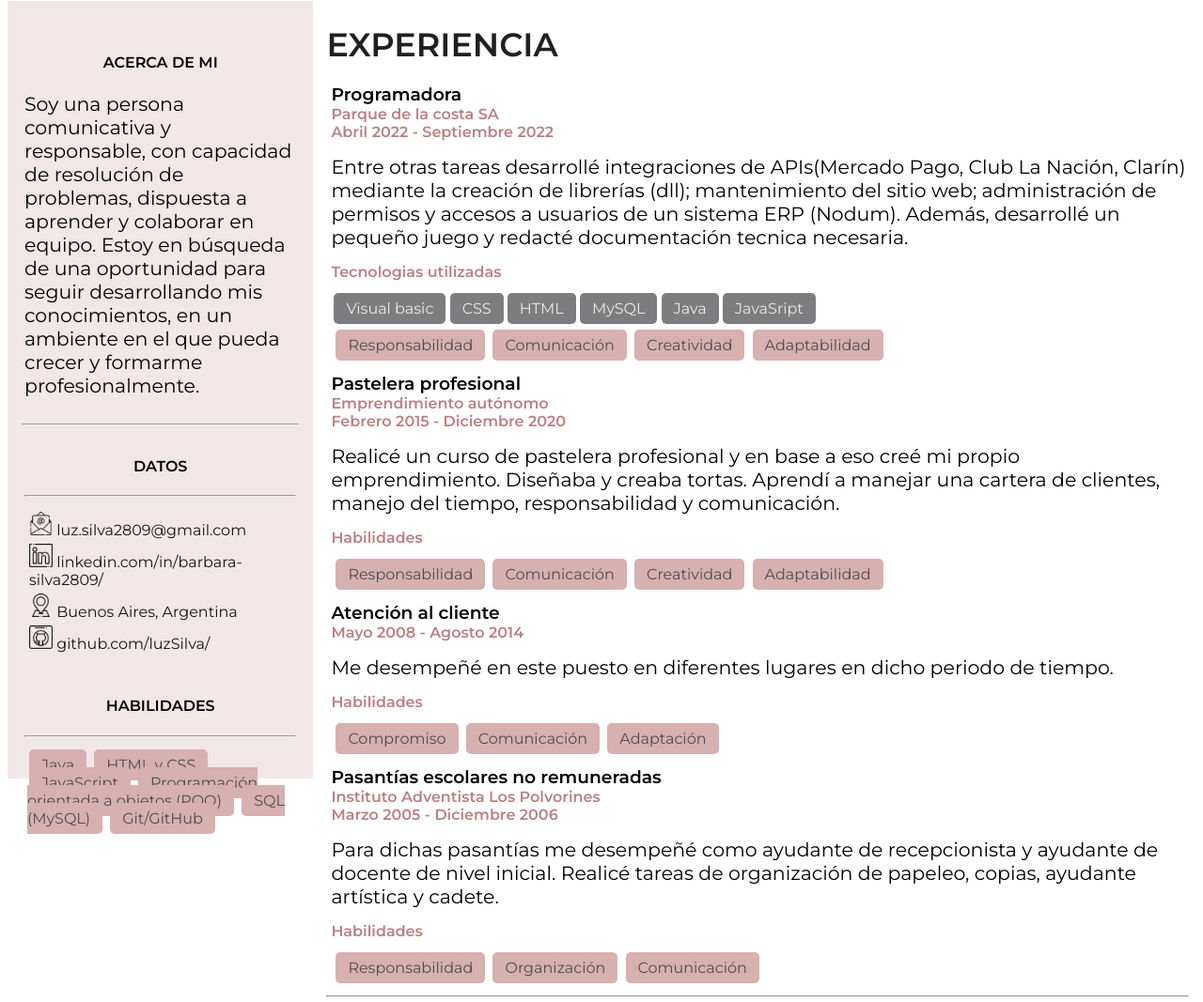
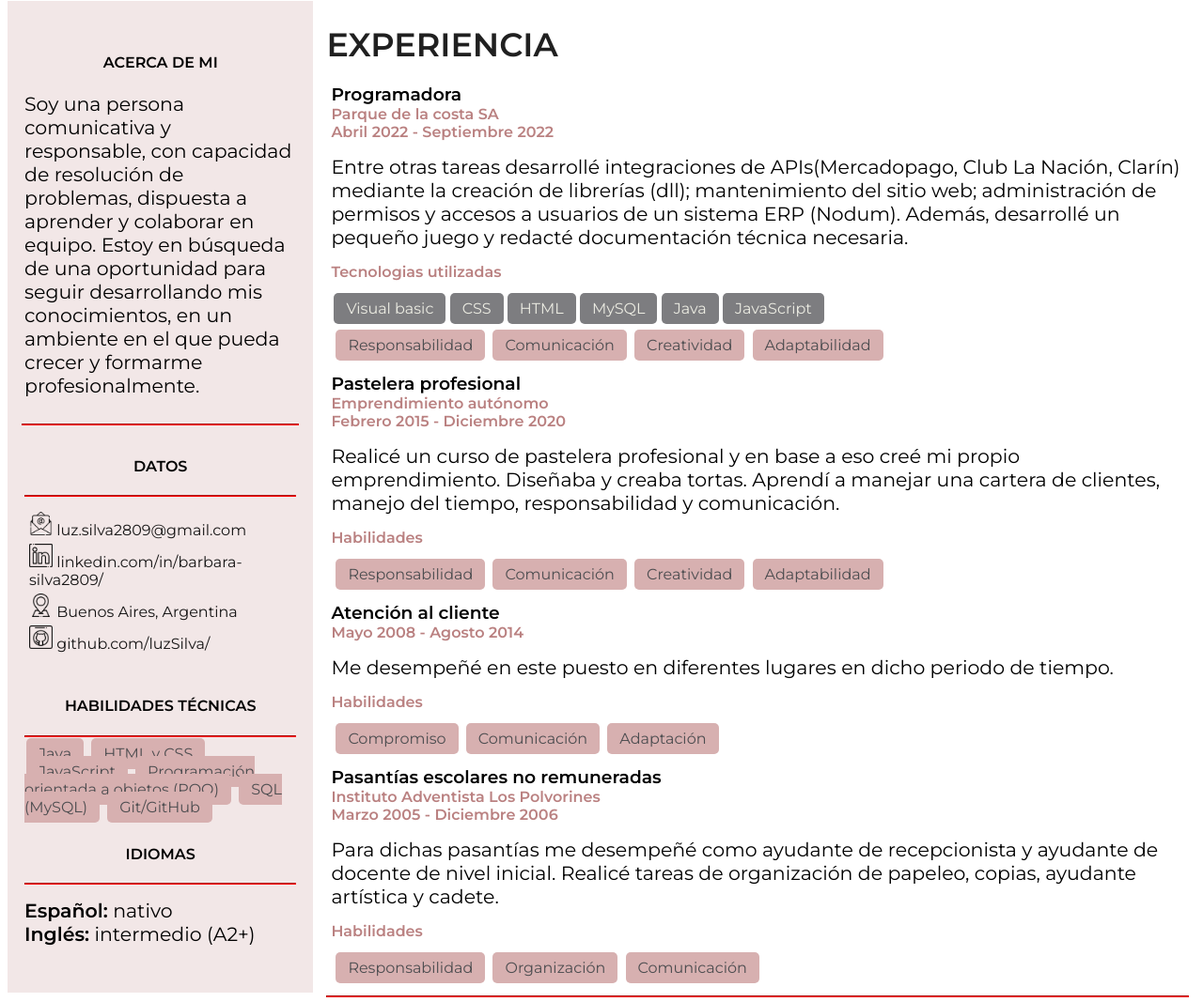
Before and after one commit to luzSilva/CV_Barbara-Silva, a plain HTML site: page index.html in a window 1280 px wide. Shown: the part 347-1414 px from the top of the page at 94% size. Drawn offline with Linux system fonts and the light colour scheme.

Commit message:
se ajusta altura de elementos

```diff
--- a/index.html
+++ b/index.html
@@ -41,18 +41,25 @@
                 </ul>
             </article>
             <article class="habilidades">
-                <h4>HABILIDADES</h4>
+                <h4>HABILIDADES TÉCNICAS</h4>
                 <hr>
-                <div>
+
                 <span>Java</span>
                 <span>HTML y CSS</span>
                 <span>JavaScript</span>
                 <span>Programación orientada a objetos (POO)</span>
                 <span>SQL (MySQL)</span>
                 <span>Git/GitHub</span>
-                </div>
             </article>
 
+            <article>
+                <h4>IDIOMAS</h4>
+                <hr>
+                <p>
+                    <b>Español:</b> nativo <br>
+                    <b>Inglés:</b> intermedio (A2+)
+                </p>
+            </article>
 
         </section>
         <section class="general">
@@ -63,8 +70,8 @@
                         <h3>Programadora</h3>
                         <h4>Parque de la costa SA <br>
                             Abril 2022 - Septiembre 2022</h4>
-                        <p>Entre otras tareas desarrollé integraciones de APIs(Mercado Pago, Club La Nación, Clarín) mediante la creación de librerías (dll); mantenimiento del sitio web; administración de permisos y accesos a usuarios de un sistema ERP (Nodum).
-                            Además, desarrollé un pequeño juego y redacté documentación tecnica necesaria.
+                            <p>Entre otras tareas desarrollé integraciones de APIs(Mercadopago, Club La Nación, Clarín) mediante la creación de librerías (dll); mantenimiento del sitio web; administración de permisos y accesos a usuarios de un sistema ERP (Nodum).
+                                Además, desarrollé un pequeño juego y redacté documentación técnica necesaria.
                             </p>
                             <h4>Tecnologias utilizadas</h4>
                             <div class="tecnologias">
@@ -73,7 +80,7 @@
                                 <span>HTML</span>
                                 <span>MySQL</span>
                                 <span>Java</span>
-                            <span>JavaSript</span>
+                                <span>JavaScript</span>
                             </div>
                             <div class="habilidades">
                                 <span>Responsabilidad</span>
--- a/style.css
+++ b/style.css
@@ -1,6 +1,6 @@
 html{
     font-family: 'Montserrat', sans-serif;
-    height: 100%;
+    height: auto;
 }
 body
 {
@@ -10,7 +10,7 @@ body
 main
 {
     display: inline-block;
-    height: 100%;
+    height: auto;
     width: 100%;
 }
 header
@@ -62,7 +62,7 @@ a
 {
     float:right;
     width: 73%;
-    height: 100%;
+    height: auto;
     word-wrap: break-word;
 }
 .general h2
@@ -85,12 +85,11 @@ p
 {
     float:left;
     width: 23.5%;
-    height:48rem;
+    height:auto;
     background-color: rgb(242, 231, 231);
     text-align: left;
     padding: 30px 15px;
     word-wrap: break-word;
-    background-size: auto;
 }
 .bar h4
 {
@@ -129,7 +128,7 @@ h3
     margin:0;
     font-weight:bold;
 }
-div span
+article span
 {
     border-radius: 5px;
     padding: 7px 13px;
@@ -161,3 +160,8 @@ div
 {
     margin: 20px 3px;
 }
+*
+{
+    border-color: red;
+    border-width: 1px;
+}
```
Lines whose indentation alone changed are shown as unchanged.
